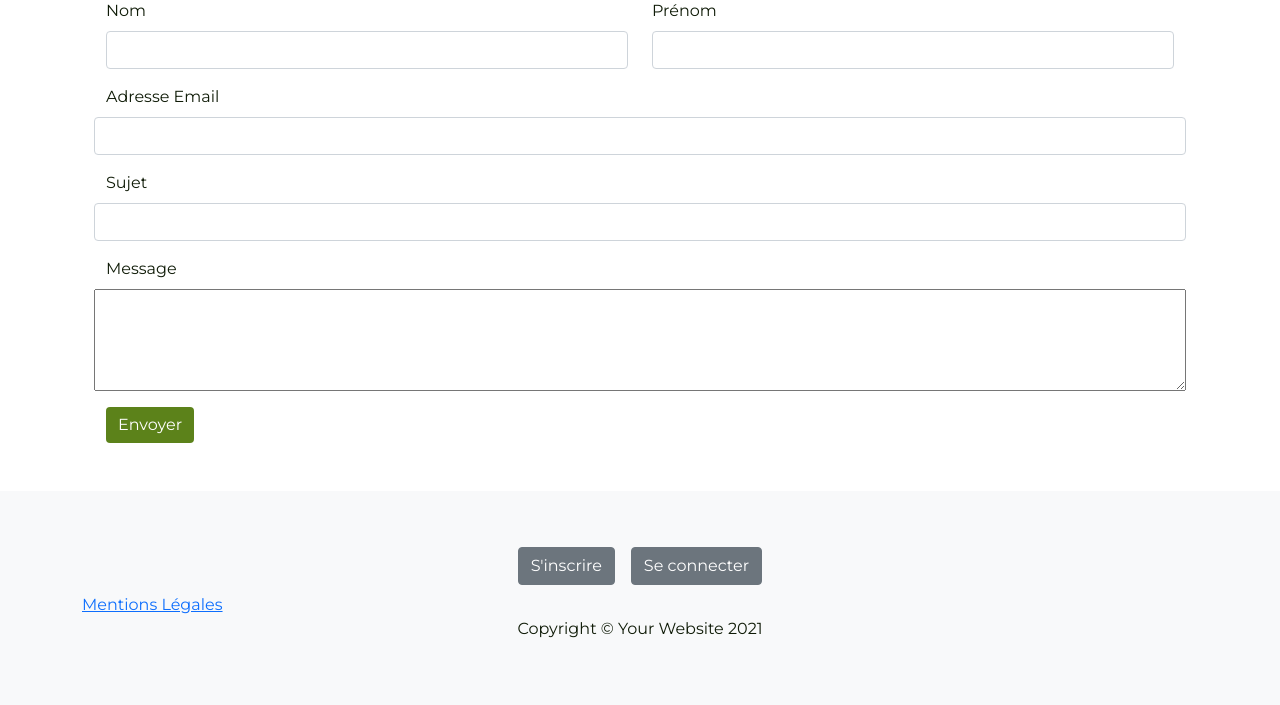
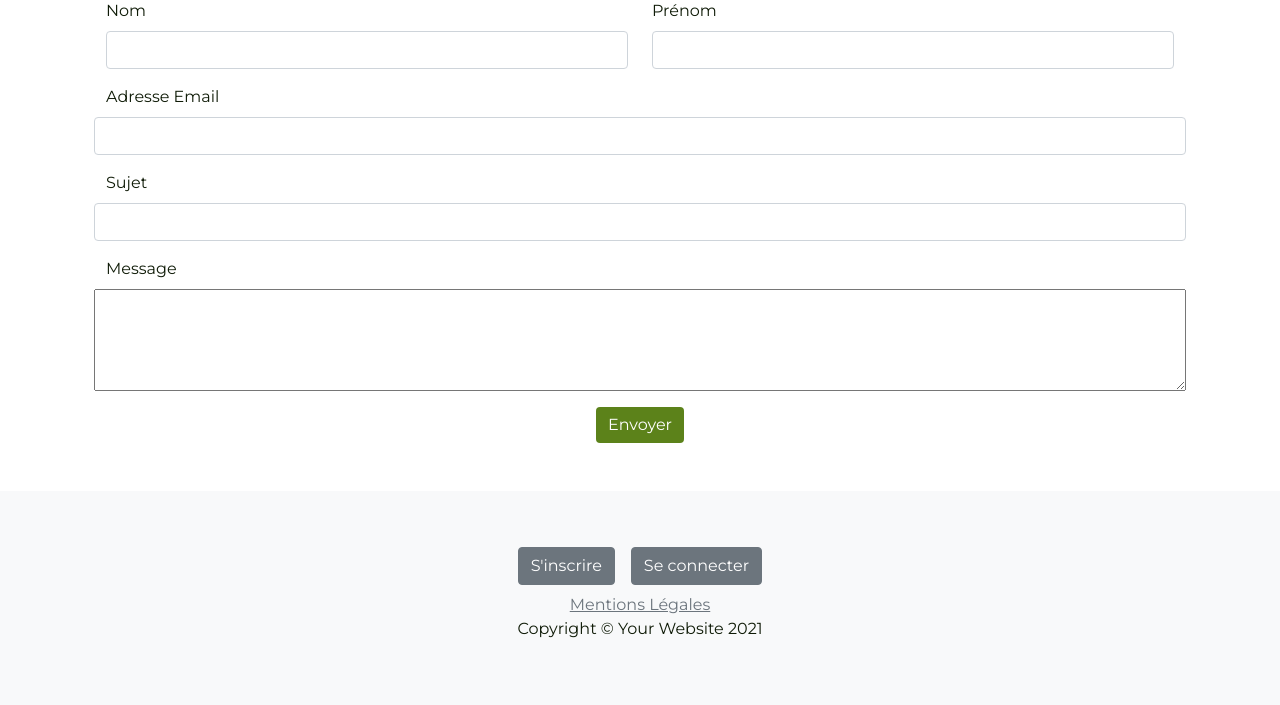
Before and after one commit to CharB-22/OC-blog-professionnel, a PHP site: page / in a window 1280 px wide. Shown: the part 917-1622 px from the top of the page. Before the commit the page ends 1555 px from the top, so only its background shows below. Run offline with PHP 8.4, Linux system fonts and the light colour scheme; some libraries are stand-ins or nearby versions.

Commit message:
Style the legal link page

```diff
--- a/App/View/HomeView.php
+++ b/App/View/HomeView.php
@@ -59,7 +59,10 @@
             <label for="message" class="form-label">Message</label>
             <textarea id="message" name="emailContent" rows="4" cols="57" required></textarea>
           </div>
-          <button type="submit" name="submitEmail" class="btn btn-primary">Envoyer</button>
+          <div class="text-center">
+            <button type="submit" name="submitEmail" class="btn btn-primary">Envoyer</button>
+          </div>
+
         </form>
     </div>
 </div>
--- a/App/View/Layout.php
+++ b/App/View/Layout.php
@@ -94,8 +94,10 @@
             <?php
             }
             ?>
-                <a  href="index.php?route=legal">Mentions Légales</a>
-                <p class="m-0 text-center">Copyright &copy; Your Website 2021</p>
+            <div class="m-0 text-center">
+                <a class="text-muted" href="index.php?route=legal">Mentions Légales</a>
+                <p>Copyright &copy; Your Website 2021</p>
+            </div>
             </div>
         </footer>
 
```
